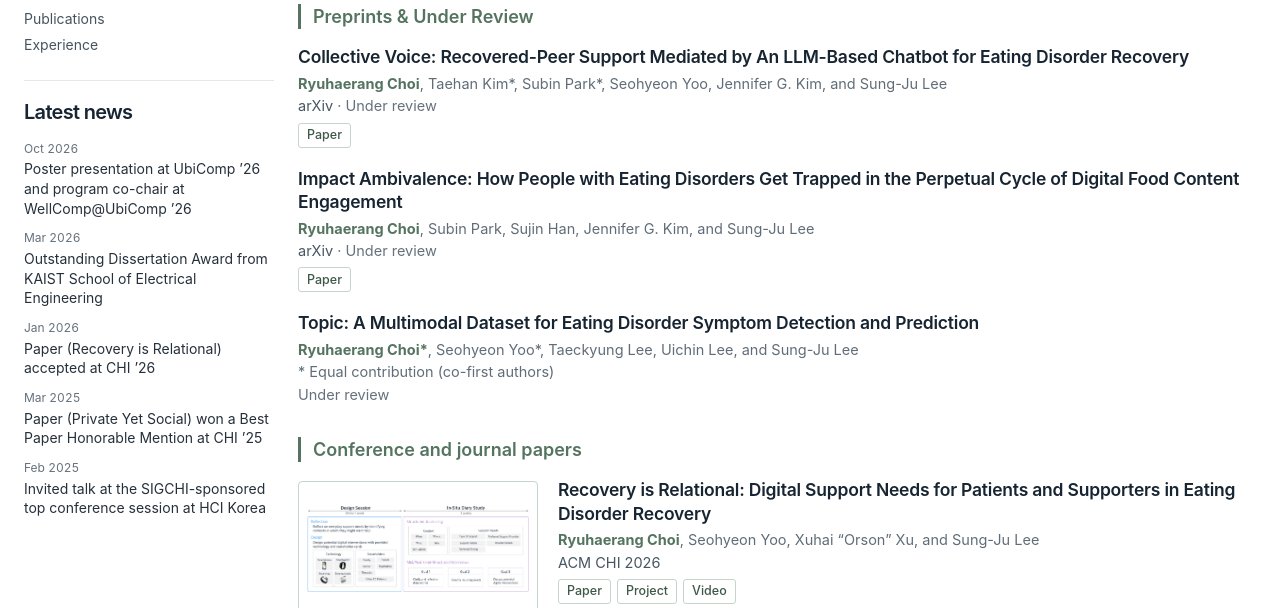
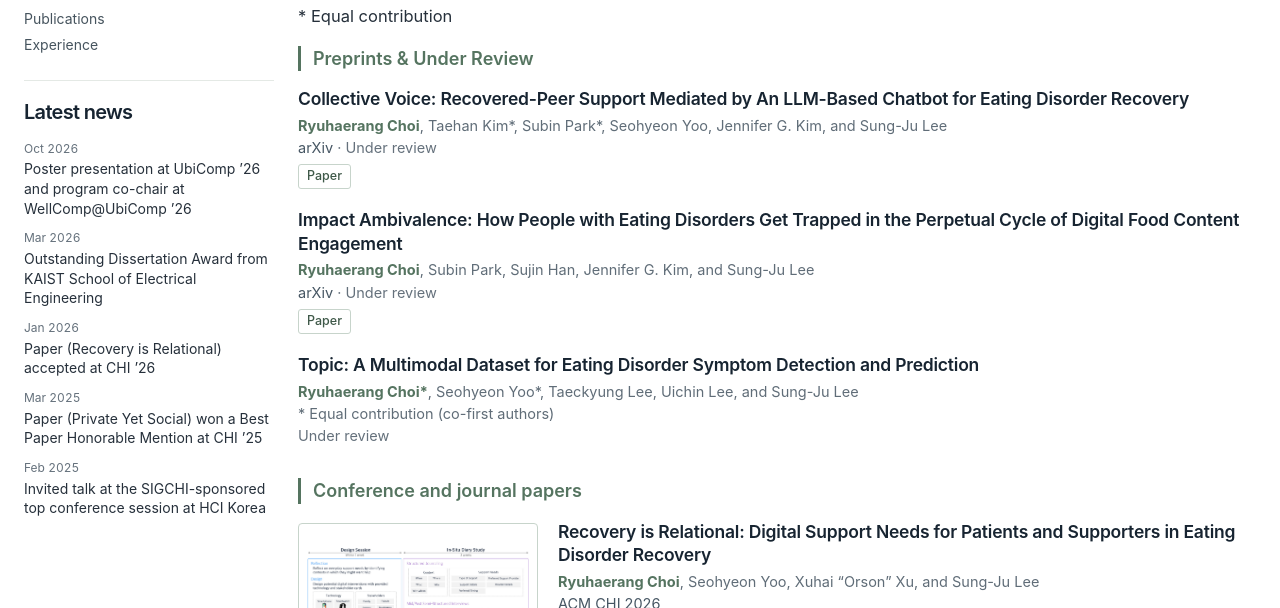
Before and after one commit to Ryuhaerang/ryuhaerangchoi, an Astro site: page / in a window 1280 px wide. Shown: the part 492-1100 px from the top of the page. Built offline with nearby package versions, Linux system fonts and the light colour scheme; Astro itself is replaced by a stand-in of ours.

Commit message:
Add a shared equal contribution note below Publications [skip ci]

```diff
--- a/src/pages/index.astro
+++ b/src/pages/index.astro
@@ -67,6 +67,7 @@ const publicationGroups = [
             <h2 id="publications-heading">Publications</h2>
             <a class="text-link" href={profile.scholarUrl}>Google Scholar <Icon name="arrow" /></a>
           </div>
+          <p class="publication-note">* Equal contribution</p>
           {publicationGroups.map(group => (
             <section class="publication-group" aria-labelledby={`${group.category}-heading`}>
               <h3 class="publication-group-heading" id={`${group.category}-heading`}>{group.title}</h3>
```
